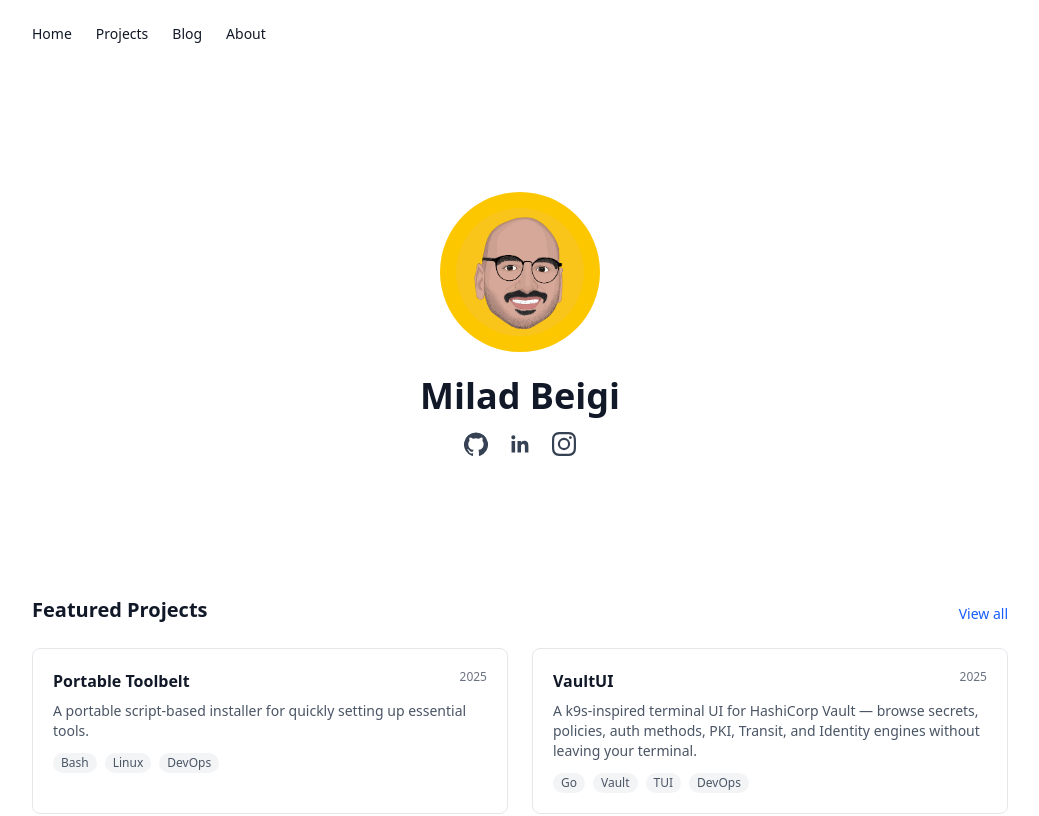
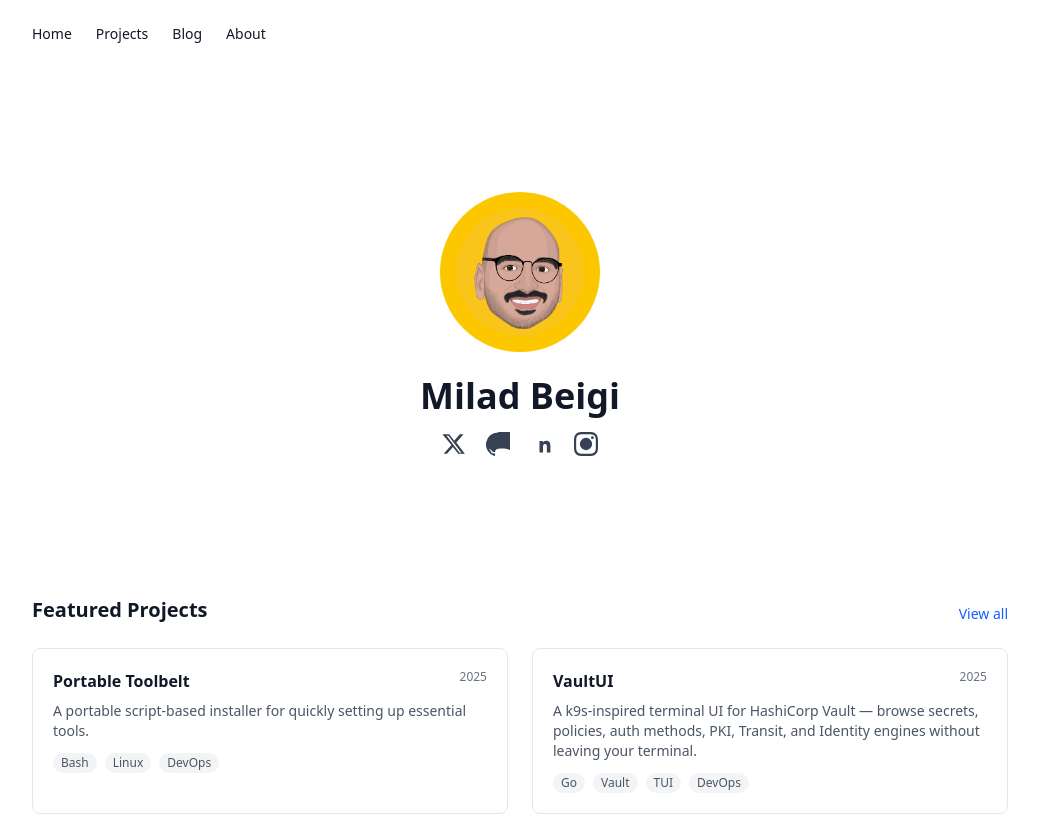
Before and after one commit to miladbeigi/milad.cloud, a Next.js app in the folder website/: page / in a window 1280 px wide. Shown: the top 816 px of the page, without its empty margins (120-1159 px from the left). Built offline with nearby package versions, Linux system fonts and the light colour scheme.

Commit message:
Import and use social profiles from data file

```diff
--- a/website/src/app/page.js
+++ b/website/src/app/page.js
@@ -2,6 +2,7 @@
 import Image from "next/image";
 import projects from "@/data/projects";
 import posts from "@/content/postsIndex";
+import social from "@/data/social";
 import ProjectCard from "@/components/ProjectCard";
 
 export default function Home() {
@@ -46,6 +47,14 @@
       </div>
       <h1 className="text-3xl font-semibold md:text-4xl">Milad Beigi</h1>
       <div className="mt-4 flex items-center gap-5">
+        {social.map((profile) => (
+          <SocialIcon
+            key={profile.name}
+            href={profile.url}
+            label={profile.name}
+            icon={profile.name.toLowerCase()}
+          />
+        ))}
         <SocialIcon href="https://github.com/miladbeigi" label="GitHub" icon="github" />
         <SocialIcon href="https://linkedin.com/in/miladbeigi" label="LinkedIn" icon="linkedin" />
         <SocialIcon href="https://instagram.com/milad_beigiii" label="Instagram" icon="instagram" />
@@ -72,22 +81,28 @@
 function Icon({ name, className }) {
   const props = { className: `${className} fill-current` };
   switch (name) {
+    case "x":
+      return (
+        <svg viewBox="0 0 24 24" aria-hidden="true" {...props}>
+          <path d="M18.244 2.25h3.308l-7.227 8.26 8.502 11.24h-6.657l-5.218-6.817-5.976 6.817h-3.308l7.732-8.835L.424 2.25h6.852l4.95 6.464 5.518-6.464zM17.534 20.766h1.828L6.455 3.812H4.529l13.005 16.954z" />
+        </svg>
+      );
     case "github":
       return (
         <svg viewBox="0 0 24 24" aria-hidden="true" {...props}>
-          <path d="M12 .5a12 12 0 00-3.79 23.4c.6.11.82-.26.82-.58l-.01-2.04c-3.34.73-4.04-1.61-4.04-1.61-.54-1.38-1.32-1.74-1.32-1.74-1.08-.74.08-.72.08-.72 1.19.08 1.82 1.23 1.82 1.23 1.06 1.81 2.78 1.29 3.46.99.11-.77.42-1.29.76-1.59-2.67-.31-5.47-1.34-5.47-5.96 0-1.32.47-2.39 1.23-3.23-.12-.3-.53-1.55.12-3.23 0 0 1-.32 3.3 1.23a11.43 11.43 0 016 0c2.3-1.55 3.3-1.23 3.3-1.23.65 1.68.24 2.93.12 3.23.76.84 1.23 1.9 1.23 3.23 0 4.63-2.8 5.64-5.48 5.94.43.37.81 1.1.81 2.22l-.01 3.29c0 .32.22.7.83.58A12 12 0 0012 .5z" />
+          <path d="M12 .5a12 12 0 00-3.79 23.4c.6.11.82-.26.82-.58l-.01-2.04c-3.34.73-4.04-1.61-4.04-1.61-.54-1.38-1.32-1.74-1.32-1.74-1.08-.74.08-.72.08-.72 1.19.08 1.82 1.23 1.82 1.23 1.06 1.81 2.87 1.65 3.55 1.3.06-.82.41-1.64 1.1-2.16 1.04-.65 3.35-1 5.82-1 1.18 0 3.71.13 5.13.39 1.77.34 3.25 1.05 3.96 2.34.22.46.53 1.24 1.01 2.32l.33.82c.7 1.74.77 2.73.77 4.5v2.98c0 .32.22.69.83.58A12 12 0 0012 .5z" />
         </svg>
       );
     case "linkedin":
       return (
         <svg viewBox="0 0 24 24" aria-hidden="true" {...props}>
-          <path d="M20.45 20.45h-3.55v-5.4c0-1.29-.02-2.95-1.8-2.95-1.8 0-2.07 1.4-2.07 2.85v5.5H9.49V9h3.4v1.56h.05c.47-.9 1.6-1.85 3.29-1.85 3.52 0 4.17 2.32 4.17 5.35v6.4zM5.34 7.43a2.06 2.06 0 110-4.12 2.06 2.06 0 010 4.12zM7.12 20.45H3.56V9h3.56v11.45z" />
+          <path d="M20.45 20.45h-3.55v-5.4c0-1.29-.02-2.95-1.8-2.95-1.8 0-2.07 1.4-2.07 2.85v5.5H9.49V9h3.4v1.56h.05c.47-.9 1.6-1.85 3.29-1.85 3.52 0 4.17 2.32 4.17 5.35v6.4zM5.34 7.43a2.06 2.06 0-1 1 0-4.12 2.06 2.06 0 0 1 0 4.12zM3.88 20.45h2.93V9H3.88v11.45zM22.22 0H1.78C.8 0 0 .77 0 1.72v20.56C0 23.23.8 24 1.78 24h20.44c.98 0 1.78-.77 1.78-1.72V1.72C24 .77 23.2 0 22.22 0z" />
         </svg>
       );
     case "instagram":
       return (
         <svg viewBox="0 0 24 24" aria-hidden="true" {...props}>
-          <path d="M12 2.163c3.204 0 3.584.012 4.85.07 3.252.148 4.771 1.691 4.919 4.919.058 1.265.069 1.645.069 4.849 0 3.205-.012 3.584-.069 4.849-.149 3.225-1.664 4.771-4.919 4.919-1.266.058-1.644.07-4.85.07-3.204 0-3.584-.012-4.849-.07-3.26-.149-4.771-1.699-4.919-4.92-.058-1.265-.07-1.644-.07-4.849 0-3.204.013-3.583.07-4.849.149-3.227 1.664-4.771 4.919-4.919 1.266-.057 1.645-.069 4.849-.069zM12 0C8.741 0 8.333.014 7.053.072 2.695.272.273 2.69.073 7.052.014 8.333 0 8.741 0 12c0 3.259.014 3.668.072 4.948.2 4.358 2.618 6.78 6.98 6.98C8.333 23.986 8.741 24 12 24c3.259 0 3.668-.014 4.948-.072 4.354-.2 6.782-2.618 6.979-6.98.059-1.28.073-1.689.073-4.948 0-3.259-.014-3.667-.072-4.947-.196-4.354-2.617-6.78-6.979-6.98C15.668.014 15.259 0 12 0zm0 5.838a6.162 6.162 0 100 12.324 6.162 6.162 0 000-12.324zM12 16a4 4 0 110-8 4 4 0 010 8zm6.406-11.845a1.44 1.44 0 100 2.881 1.44 1.44 0 000-2.881z" />
+          <path d="M12 2.163c3.204 0 3.584.012 4.85.07 3.252.148 4.771 1.691 4.919 4.919.058 1.265.069 1.645.069 4.849 0 3.205-.012 3.584-.069 4.849-.149 3.225-1.664 4.771-4.919 4.919-1.266.058-1.644.07-4.85.07-3.204 0-3.584-.012-4.849-.07-3.26-.149-4.771-1.699-4.919-4.92-.058-1.265-.07-1.644-.07-4.849 0-3.204.013-3.583.07-4.849.149-3.227 1.664-4.771 4.919-4.919 1.266-.057 1.645-.069 4.849-.069zm0-2.163c-3.259 0-3.667.014-4.947.072-4.358.2-6.78 2.618-6.98 6.98-.059 1.281-.073 1.689-.073 4.948 0 3.259.014 3.668.072 4.948.2 4.358 2.618 6.78 6.98 6.98 1.281.058 1.689.072 4.948.072 3.259 0 3.668-.014 4.948-.072 4.354-.2 6.782-2.618 6.979-6.98.059-1.28.073-1.689.073-4.948 0-3.259-.014-3.667-.072-4.947-.196-4.354-2.617-6.78-6.979-6.98-1.281-.059-1.69-.073-4.949-.073zM5.838 12a6.162 6.162 0 1 1 12.324 0 6.162 6.162 0 0 1-12.324 0zM12 16a4 4 0 1 1 0-8 4 4 0 0 1 0 8zm4.965-10.322a1.44 1.44 0 1 1 2.881.001 1.44 1.44 0 0 1-2.881-.001z" />
         </svg>
       );
     default:
```
